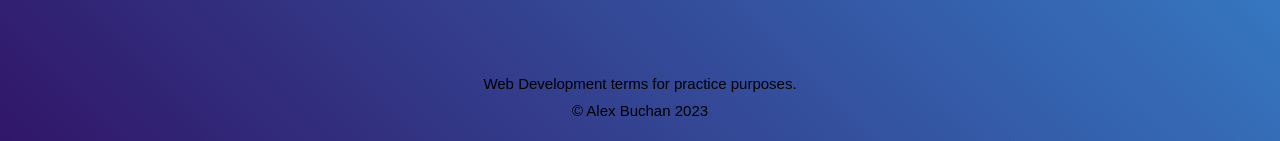
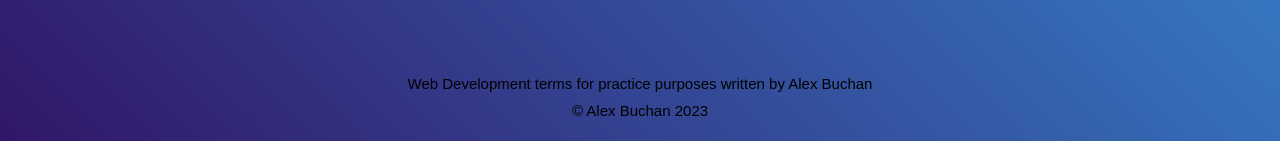
Before and after one commit to alexnyebuchan/web-dev-fundamentals, a React (Vite) app: page / in a window 1280 px wide. Shown: the part 656-797 px from the top of the page. Built offline with nearby package versions, Linux system fonts and the light colour scheme.

Commit message:
ammended footer

```diff
--- a/src/components/Footer.tsx
+++ b/src/components/Footer.tsx
@@ -2,7 +2,7 @@ const Footer = () => {
   return (
     <footer>
       <div>
-        <p>Web Development terms for practice purposes.</p>
+        <p>Web Development terms for practice purposes written by Alex Buchan</p>
         <p>&copy; Alex Buchan 2023</p>
       </div>
     </footer>
```
